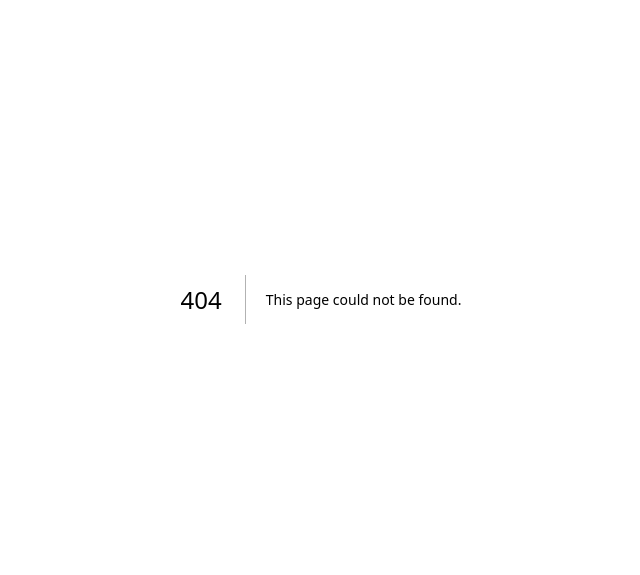
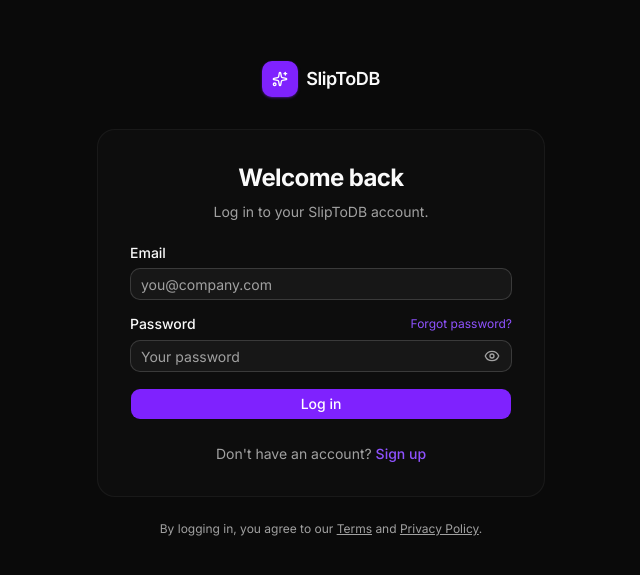
Before and after one commit to ibrahimqureshi302/sliptodb, a Next.js app: page /login in a window 1280 px wide. Before the commit this address had no page. Shown: the part 101-676 px from the top of the page, without its empty margins (319-959 px from the left). Built offline with nearby package versions, Linux system fonts and the light colour scheme.

Commit message:
feat: add password visibility toggle to signup and login(Make the full login page)

```diff
--- /dev/null
+++ b/src/app/login/page.tsx
@@ -0,0 +1,162 @@
+"use client";
+
+import { useState } from "react";
+import Link from "next/link";
+import { useRouter } from "next/navigation";
+import { Sparkles, Loader2, Eye, EyeOff } from "lucide-react";
+import { Button } from "@/components/ui/button";
+import { Input } from "@/components/ui/input";
+import { Label } from "@/components/ui/label";
+import { createClient } from "@/lib/supabase/client";
+
+export default function LoginPage() {
+  const router = useRouter();
+  const [email, setEmail] = useState("");
+  const [password, setPassword] = useState("");
+  const [showPassword, setShowPassword] = useState(false);
+  const [loading, setLoading] = useState(false);
+  const [error, setError] = useState<string | null>(null);
+
+  async function handleLogin(e: React.FormEvent) {
+    e.preventDefault();
+    setLoading(true);
+    setError(null);
+
+    try {
+      const supabase = createClient();
+
+      const { error: authError } = await supabase.auth.signInWithPassword({
+        email,
+        password,
+      });
+
+      if (authError) {
+        setError(authError.message);
+        setLoading(false);
+        return;
+      }
+
+      router.push("/dashboard");
+      router.refresh();
+    } catch (err) {
+      console.error("Login error:", err);
+      setError(
+        err instanceof Error
+          ? `Network error: ${err.message}`
+          : "An unexpected error occurred."
+      );
+      setLoading(false);
+    }
+  }
+
+  return (
+    <div className="flex min-h-screen items-center justify-center bg-background px-4">
+      <div className="w-full max-w-md">
+        <div className="mb-8 text-center">
+          <Link href="/" className="inline-flex items-center gap-2">
+            <div className="flex h-9 w-9 items-center justify-center rounded-lg bg-violet-600 text-white shadow-sm shadow-violet-600/40">
+              <Sparkles className="h-4 w-4" />
+            </div>
+            <span className="text-lg font-semibold tracking-tight">SlipToDB</span>
+          </Link>
+        </div>
+
+        <div className="rounded-2xl border border-border/50 bg-card/30 p-8">
+          <div className="mb-6 text-center">
+            <h1 className="text-2xl font-bold tracking-tight">Welcome back</h1>
+            <p className="mt-2 text-sm text-muted-foreground">
+              Log in to your SlipToDB account.
+            </p>
+          </div>
+
+          <form onSubmit={handleLogin} className="space-y-4">
+            <div className="space-y-2">
+              <Label htmlFor="email">Email</Label>
+              <Input
+                id="email"
+                type="email"
+                placeholder="you@company.com"
+                value={email}
+                onChange={(e) => setEmail(e.target.value)}
+                required
+                autoComplete="email"
+              />
+            </div>
+
+            <div className="space-y-2">
+              <div className="flex items-center justify-between">
+                <Label htmlFor="password">Password</Label>
+                <Link
+                  href="/forgot-password"
+                  className="text-xs text-violet-500 hover:underline"
+                >
+                  Forgot password?
+                </Link>
+              </div>
+              <div className="relative">
+                <Input
+                  id="password"
+                  type={showPassword ? "text" : "password"}
+                  placeholder="Your password"
+                  value={password}
+                  onChange={(e) => setPassword(e.target.value)}
+                  required
+                  autoComplete="current-password"
+                  className="pr-10"
+                />
+                <button
+                  type="button"
+                  onClick={() => setShowPassword(!showPassword)}
+                  className="absolute right-3 top-1/2 -translate-y-1/2 text-muted-foreground transition-colors hover:text-foreground"
+                  aria-label={showPassword ? "Hide password" : "Show password"}
+                  tabIndex={-1}
+                >
+                  {showPassword ? (
+                    <EyeOff className="h-4 w-4" />
+                  ) : (
+                    <Eye className="h-4 w-4" />
+                  )}
+                </button>
+              </div>
+            </div>
+
+            {error && (
+              <div className="rounded-lg border border-red-500/30 bg-red-500/10 px-4 py-3 text-sm text-red-400">
+                {error}
+              </div>
+            )}
+
+            <Button
+              type="submit"
+              disabled={loading}
+              className="w-full bg-violet-600 hover:bg-violet-700 text-white"
+            >
+              {loading ? (
+                <>
+                  <Loader2 className="mr-2 h-4 w-4 animate-spin" />
+                  Logging in...
+                </>
+              ) : (
+                "Log in"
+              )}
+            </Button>
+          </form>
+
+          <p className="mt-6 text-center text-sm text-muted-foreground">
+            Don't have an account?{" "}
+            <Link href="/signup" className="font-medium text-violet-500 hover:underline">
+              Sign up
+            </Link>
+          </p>
+        </div>
+
+        <p className="mt-6 text-center text-xs text-muted-foreground">
+          By logging in, you agree to our{" "}
+          <Link href="#" className="underline">Terms</Link>{" "}
+          and{" "}
+          <Link href="#" className="underline">Privacy Policy</Link>.
+        </p>
+      </div>
+    </div>
+  );
+}
--- a/src/app/signup/page.tsx
+++ b/src/app/signup/page.tsx
@@ -3,7 +3,7 @@
 import { useState } from "react";
 import Link from "next/link";
 import { useRouter } from "next/navigation";
-import { Sparkles, Loader2 } from "lucide-react";
+import { Sparkles, Loader2, Eye, EyeOff } from "lucide-react";
 import { Button } from "@/components/ui/button";
 import { Input } from "@/components/ui/input";
 import { Label } from "@/components/ui/label";
@@ -14,6 +14,7 @@ export default function SignupPage() {
   const [email, setEmail] = useState("");
   const [password, setPassword] = useState("");
   const [name, setName] = useState("");
+  const [showPassword, setShowPassword] = useState(false);
   const [loading, setLoading] = useState(false);
   const [error, setError] = useState<string | null>(null);
 
@@ -22,6 +23,7 @@ export default function SignupPage() {
     setLoading(true);
     setError(null);
 
+    try {
       const supabase = createClient();
 
       const { data: authData, error: authError } = await supabase.auth.signUp({
@@ -66,6 +68,15 @@ export default function SignupPage() {
 
       router.push("/dashboard");
       router.refresh();
+    } catch (err) {
+      console.error("Signup error:", err);
+      setError(
+        err instanceof Error
+          ? `Network error: ${err.message}`
+          : "An unexpected error occurred."
+      );
+      setLoading(false);
+    }
   }
 
   return (
@@ -117,16 +128,32 @@ export default function SignupPage() {
 
             <div className="space-y-2">
               <Label htmlFor="password">Password</Label>
+              <div className="relative">
                 <Input
                   id="password"
-                type="password"
+                  type={showPassword ? "text" : "password"}
                   placeholder="At least 8 characters"
                   value={password}
                   onChange={(e) => setPassword(e.target.value)}
                   required
                   minLength={8}
                   autoComplete="new-password"
+                  className="pr-10"
                 />
+                <button
+                  type="button"
+                  onClick={() => setShowPassword(!showPassword)}
+                  className="absolute right-3 top-1/2 -translate-y-1/2 text-muted-foreground transition-colors hover:text-foreground"
+                  aria-label={showPassword ? "Hide password" : "Show password"}
+                  tabIndex={-1}
+                >
+                  {showPassword ? (
+                    <EyeOff className="h-4 w-4" />
+                  ) : (
+                    <Eye className="h-4 w-4" />
+                  )}
+                </button>
+              </div>
               <p className="text-xs text-muted-foreground">
                 Must be at least 8 characters.
               </p>
```
Lines whose indentation alone changed are shown as unchanged.
